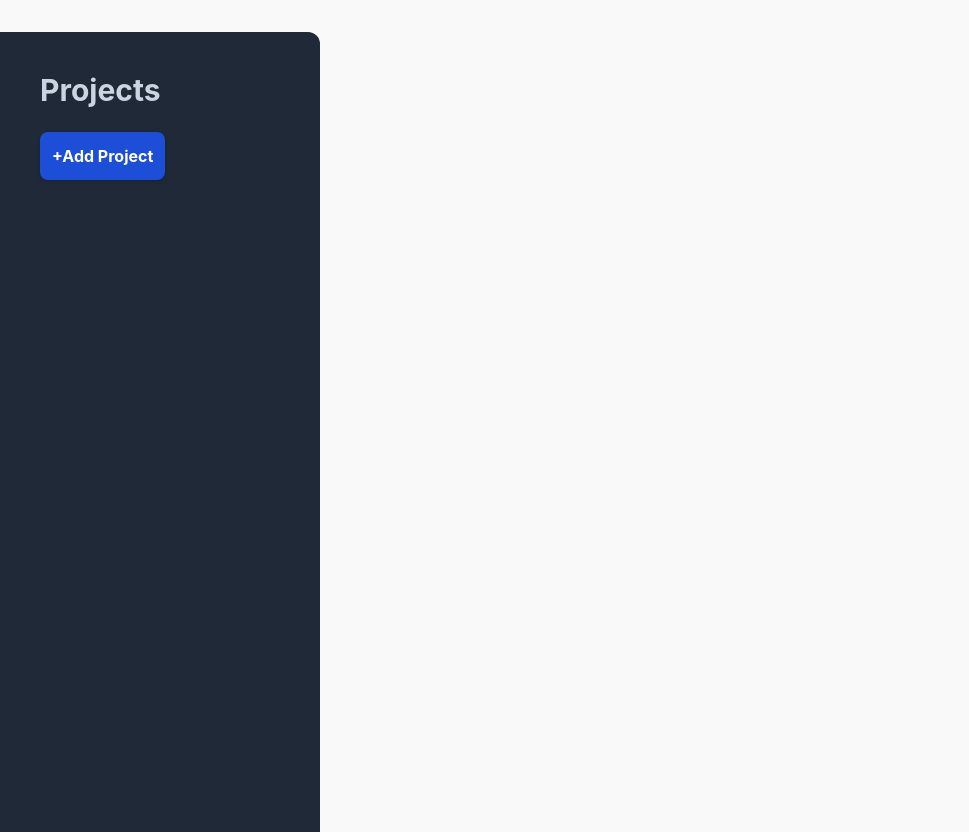
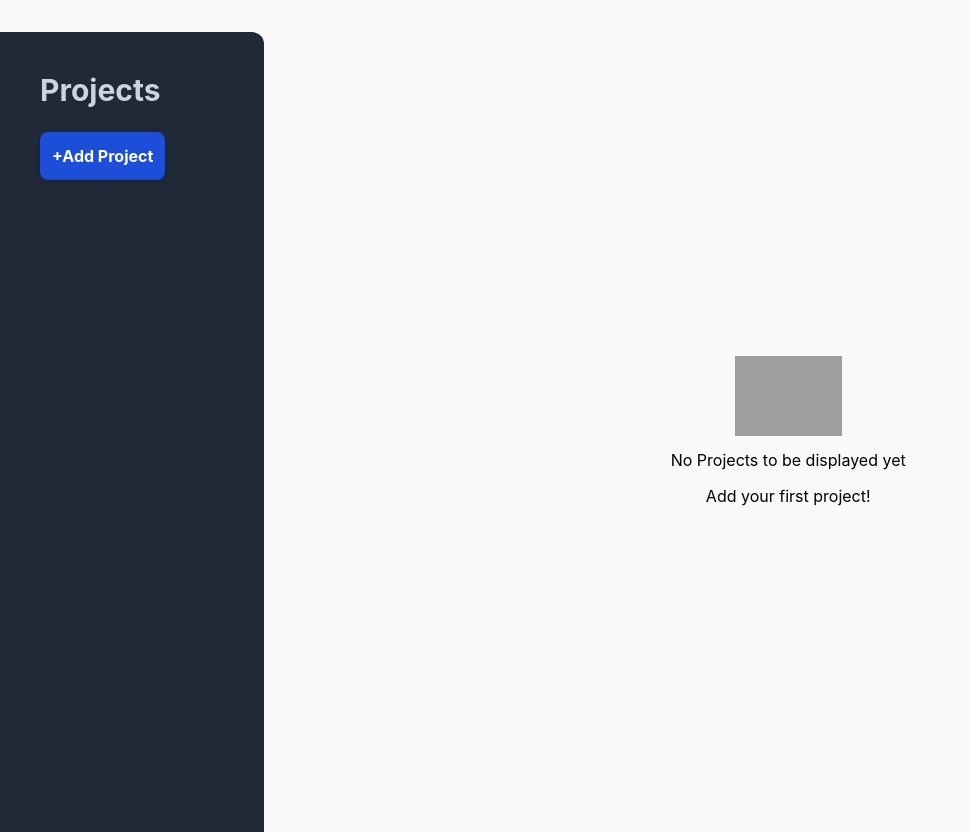
Before and after one commit to muruhh/React-project-management-app, a React (Vite) app: page / in a window 1280 px wide. Shown: the whole page, without its empty margins (0-969 px from the left). Built offline with nearby package versions, Linux system fonts and the light colour scheme; grey boxes are pictures that could not be loaded.

Commit message:
Creating NoProjects.jsx component

```diff
--- a/src/App.jsx
+++ b/src/App.jsx
@@ -1,9 +1,11 @@
+import NoProjects from "./components/NoProjects.jsx";
 import Sidebar from "./components/Sidebar.jsx";
 
 function App() {
   return (
     <main className="h-dvh mt-8 flex gap-8">
       <Sidebar />
+      <NoProjects />
     </main>
   );
 }
--- /dev/null
+++ b/src/components/NoProjects.jsx
@@ -0,0 +1,14 @@
+import NoProjectsLogo from "../assets/no-projects.png";
+
+export default function NoProjects() {
+  return (
+    <div className="h-screen w-screen place-content-center text-center">
+      <img
+        className="w-auto h-20 object-contain mx-auto"
+        src={NoProjectsLogo}
+      />
+      <h2 className="mt-3">No Projects to be displayed yet</h2>
+      <p className="mt-3">Add your first project!</p>
+    </div>
+  );
+}
```
